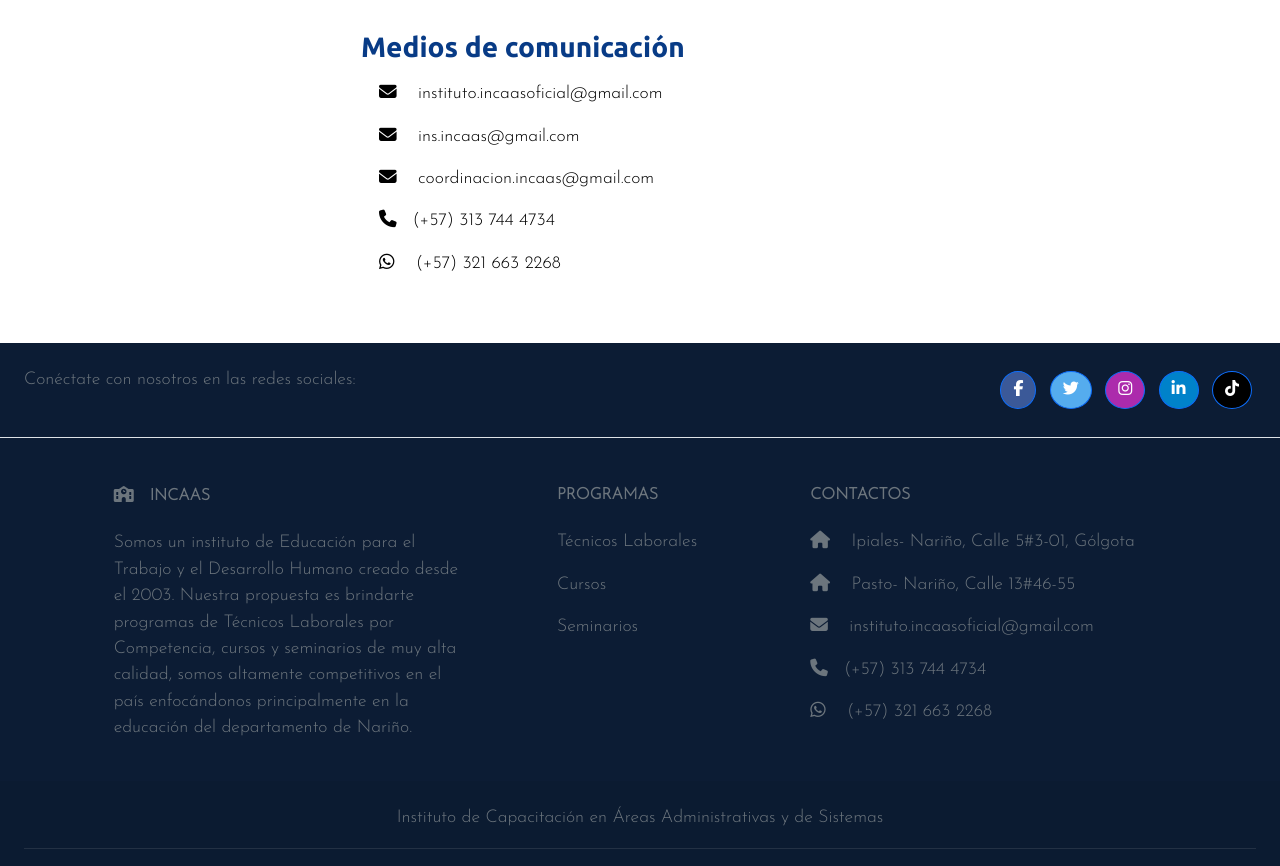
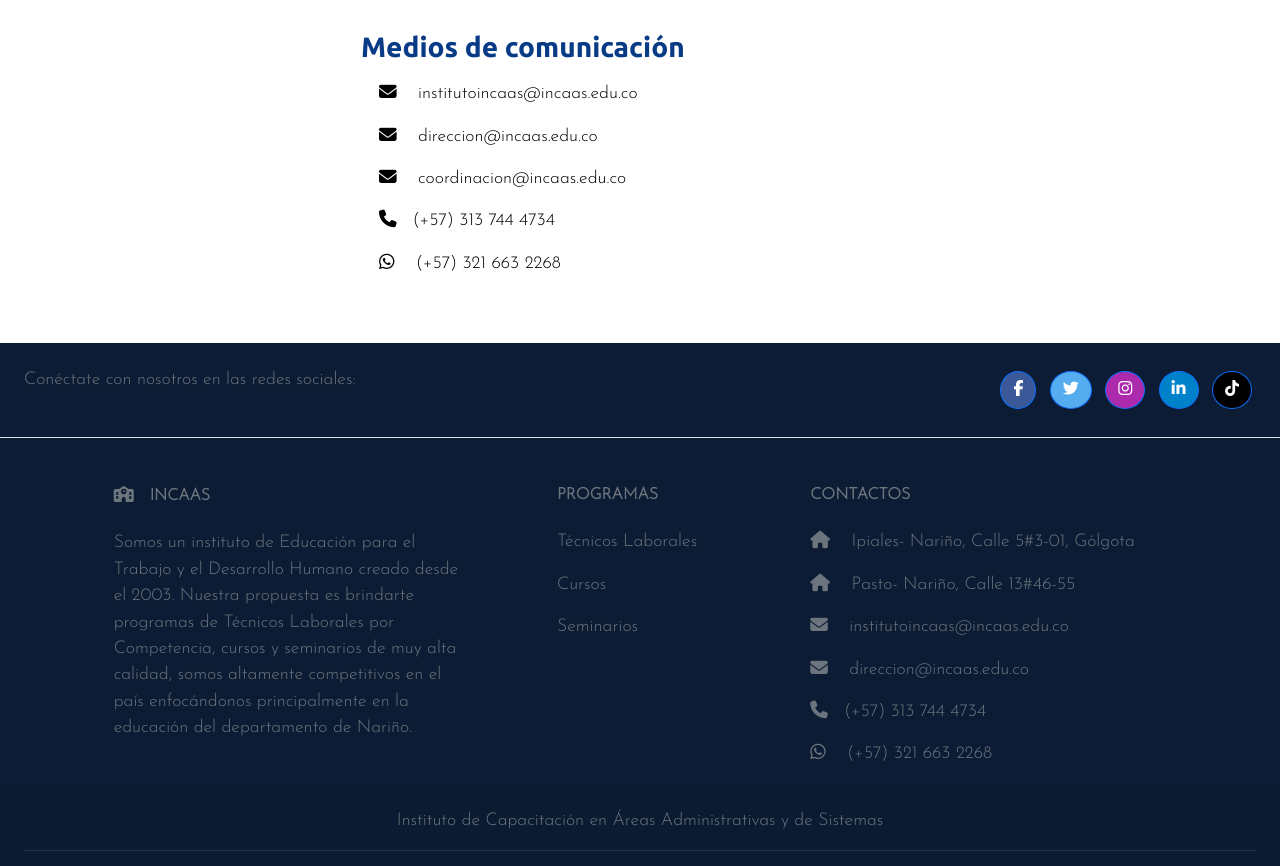
Before and after one commit to GheraldineSalazarL/Web_Incaas, a website: page contactos.html in a window 1280 px wide. Shown: the part 852-1718 px from the top of the page. Drawn offline with nearby package versions, Linux system fonts and the light colour scheme; grey boxes are pictures that could not be loaded.

Commit message:
Direcciones email

```diff
--- a/contactos.html
+++ b/contactos.html
@@ -86,9 +86,9 @@
                   <div class="row">
                     <h3>Medios de comunicación</h3>
                     <div class="comunicacion" id="comunicacion">
-                        <p><i class="fas fa-envelope me-3"></i> instituto.incaasoficial@gmail.com </p>
-                        <p><i class="fas fa-envelope me-3"></i> ins.incaas@gmail.com </p>
-                        <p><i class="fas fa-envelope me-3"></i> coordinacion.incaas@gmail.com </p>
+                        <p><i class="fas fa-envelope me-3"></i> institutoincaas@incaas.edu.co </p>
+                        <p><i class="fas fa-envelope me-3"></i> direccion@incaas.edu.co </p>
+                        <p><i class="fas fa-envelope me-3"></i> coordinacion@incaas.edu.co </p>
                         <p><i class="fas fa-phone me-3"></i>(+57) 313 744 4734</p>
                         <p><i class="fa-brands fa-whatsapp me-3"></i> (+57) 321 663 2268</p>
                     </div>
@@ -174,10 +174,8 @@
                         </h6>
                         <p><i class="fas fa-home me-3"></i> Ipiales- Nariño, Calle 5#3-01, Gólgota</p>
                         <p><i class="fas fa-home me-3"></i> Pasto- Nariño, Calle 13#46-55</p>
-                        <p>
-                        <i class="fas fa-envelope me-3"></i>
-                        instituto.incaasoficial@gmail.com
-                        </p>
+                        <p><i class="fas fa-envelope me-3"></i> institutoincaas@incaas.edu.co </p>
+                        <p><i class="fas fa-envelope me-3"></i> direccion@incaas.edu.co </p>
                         <p><i class="fas fa-phone me-3"></i>(+57) 313 744 4734</p>
                         <p><i class="fa-brands fa-whatsapp me-3"></i> (+57) 321 663 2268</p>
                     </div>
--- a/js/checkout.js
+++ b/js/checkout.js
@@ -502,7 +502,7 @@ document.getElementById('form')
                             '<p class="text-start"><b>Cuenta de ahorros N°:</b> 91211860036</p>'+
                             '<p class="text-start"><b>Titular N°:</b> Dorys M Lasso Yela</p>'+
                             '<p class="text-start"><b>Cédula N°:</b> 30726466</p>' +
-                            '<p class="text-start"> Una vez realices el pago envía una foto del comprobante al <b>WhatsApp: 321 663 2268</b> o <b>Email: instituto.incaasoficial@gmail.com</b></p>' + '<b>Total: </b>' + accounting.formatMoney(Total, '$', 0, '.', ','),
+                            '<p class="text-start"> Una vez realices el pago envía una foto del comprobante al <b>WhatsApp: 321 663 2268</b> o <b>Email: coordinacion@incaas.edu.co</b></p>' + '<b>Total: </b>' + accounting.formatMoney(Total, '$', 0, '.', ','),
                         icon: 'success',
                         showCancelButton: true,
                         confirmButtonColor: '#6AB528',
@@ -537,7 +537,7 @@ document.getElementById('form')
                             '<p class="text-start"> Solo falta un paso! tu cupo está reservado, para confirmarlo debes realizar tu pago antes de las próximas <b>24 horas</b>, hazlo por medio de una transferencia por la App Nequi o DaviPlata: </p>' +
                             '<p class="text-start">Realiza el pago con los siguientes datos:</p>' +
                             '<p class="text-start"><b>Cuenta N°:</b> 313 744 4734</p>'+
-                            '<p class="text-start"> Una vez realices el pago envía una foto del comprobante al <b>WhatsApp: 321 663 2268</b> o <b>Email: instituto.incaasoficial@gmail.com</b></p>'+ '<b>Total: </b>' + accounting.formatMoney(Total, '$', 0, '.', ','),
+                            '<p class="text-start"> Una vez realices el pago envía una foto del comprobante al <b>WhatsApp: 321 663 2268</b> o <b>Email: coordinacion@incaas.edu.co</b></p>'+ '<b>Total: </b>' + accounting.formatMoney(Total, '$', 0, '.', ','),
                         icon: 'success',
                         showCancelButton: true,
                         confirmButtonColor: '#6AB528',
@@ -573,7 +573,7 @@ document.getElementById('form')
                             '<p class="text-start">Realiza el pago con los siguientes datos:</p>' +
                             '<p class="text-start"><b>Titular N°:</b> Dorys M Lasso Yela</p>'+
                             '<p class="text-start"><b>Cédula N°:</b> 30726466</p>' +
-                            '<p class="text-start"> Una vez realices el pago envía una foto del comprobante al <b>WhatsApp: 321 663 2268</b> o <b>Email: instituto.incaasoficial@gmail.com</b></p>'+ '<b>Total: </b>' + accounting.formatMoney(Total, '$', 0, '.', ','),
+                            '<p class="text-start"> Una vez realices el pago envía una foto del comprobante al <b>WhatsApp: 321 663 2268</b> o <b>Email: coordinacion@incaas.edu.co</b></p>'+ '<b>Total: </b>' + accounting.formatMoney(Total, '$', 0, '.', ','),
                         icon: 'success',
                         showCancelButton: true,
                         confirmButtonColor: '#6AB528',
```
Also changed, not shown: 404.HTML (+2 -4 lines), checkoutExito.html (+1 -1 lines), cursos.html (+2 -4 lines), index.html (+2 -4 lines), matriculas.html (+2 -4 lines), seminarios.html (+2 -4 lines), tecnicos.html (+2 -4 lines), 1 other file.
